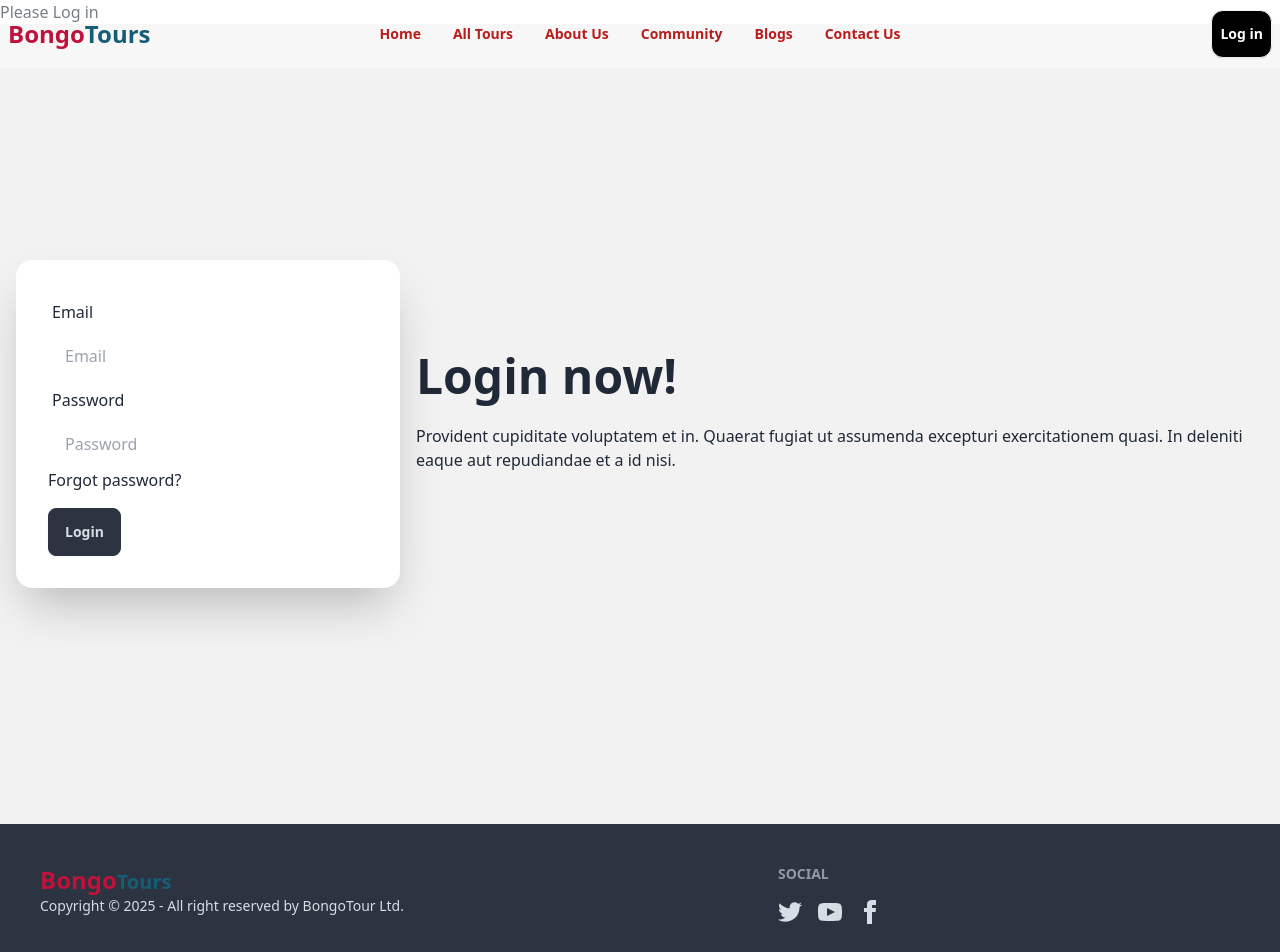
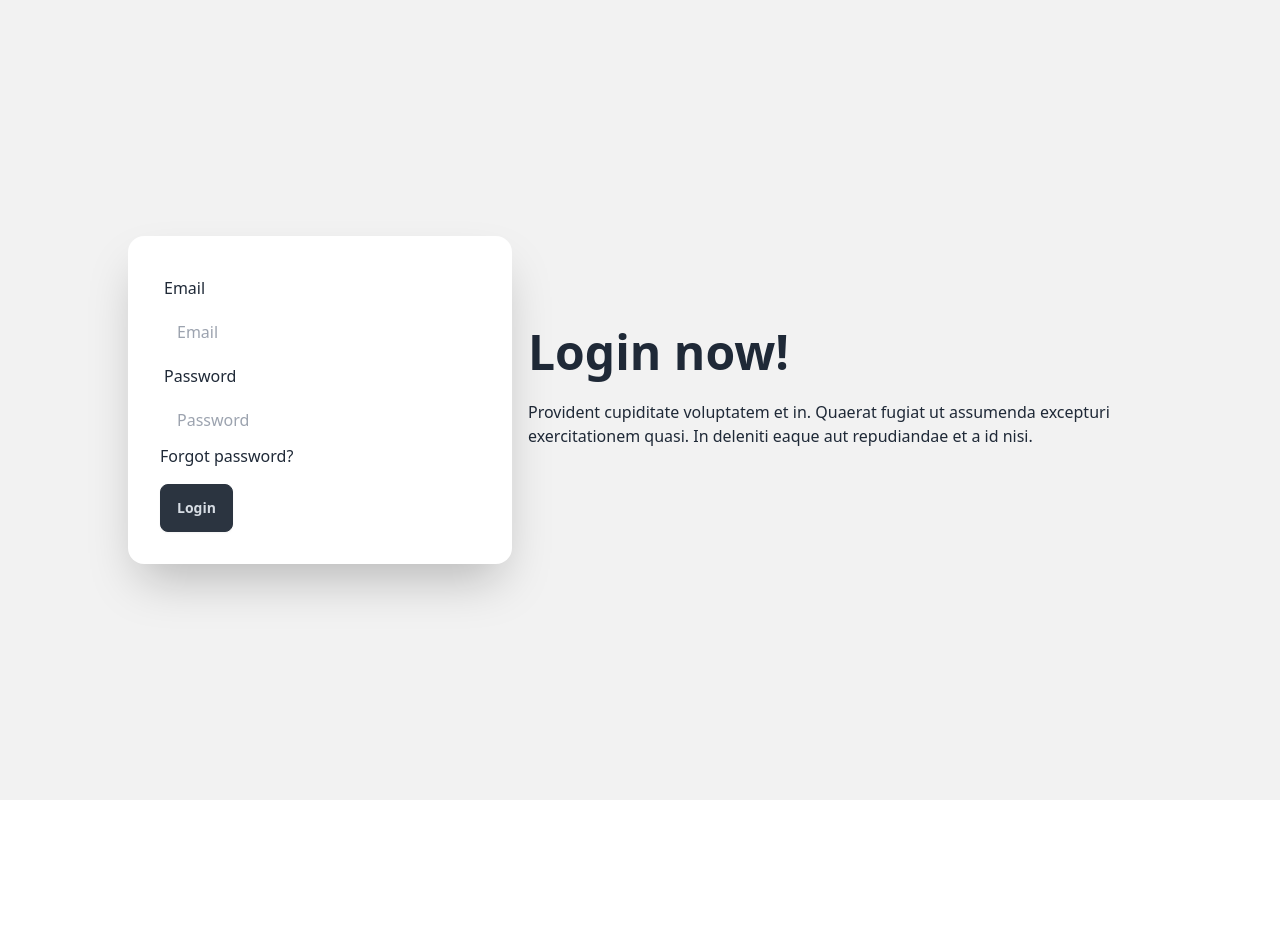
Before and after one commit to masumraheel/my-assignment-12, a React (Vite) app: page /logIn in a window 1280 px wide. Shown: the top 952 px of the page. After the commit the page ends 800 px from the top, so only its background shows below. Built offline with nearby package versions, Linux system fonts and the light colour scheme.

Commit message:
from section update

```diff
--- a/src/LayOut/Root.jsx
+++ b/src/LayOut/Root.jsx
@@ -1,14 +1,16 @@
 import React from "react";
 import NavBar from "../Components/NavBar/NavBar.Jsx";
-import { Outlet } from "react-router-dom";
+import { Outlet, useLocation } from "react-router-dom";
 import Footer from "../Components/Footer/Footer.jsx";
 
 const Root = () => {
+  const location = useLocation();
+  const noHeaderFooter = location.pathname.includes("logIn");
   return (
     <div>
-      <NavBar></NavBar>
+      {noHeaderFooter || <NavBar></NavBar>}
       <Outlet></Outlet>
-      <Footer></Footer>
+      {noHeaderFooter || <Footer></Footer>}
     </div>
   );
 };
--- a/src/Pages/Login/Login.jsx
+++ b/src/Pages/Login/Login.jsx
@@ -2,36 +2,30 @@ import React from "react";
 
 const Login = () => {
   return (
-    <div>
-      Please Log in
     <div className="hero bg-base-200 min-h-screen">
       <div className="hero-content flex-col lg:flex-row-reverse">
-          <div className="text-center lg:text-left">
+        <div className="text-center w-1/2 lg:text-left">
           <h1 className="text-5xl font-bold">Login now!</h1>
           <p className="py-6">
             Provident cupiditate voluptatem et in. Quaerat fugiat ut assumenda
-              excepturi exercitationem quasi. In deleniti eaque aut repudiandae
-              et a id nisi.
+            excepturi exercitationem quasi. In deleniti eaque aut repudiandae et
+            a id nisi.
           </p>
         </div>
-          <div className="card bg-base-100 w-full max-w-sm shrink-0 shadow-2xl">
-            <div className="card-body">
+        <div className="card bg-base-100  w-full max-w-sm  shadow-2xl">
+          <from className="card-body ">
             <fieldset className="fieldset">
               <label className="label">Email</label>
-                <input type="email" className="input" placeholder="Email" />
+              <input type="email" name="email" className="input" placeholder="Email" />
               <label className="label">Password</label>
-                <input
-                  type="password"
-                  className="input"
-                  placeholder="Password"
-                />
+              <input type="password" name="password" className="input" placeholder="Password" />
               <div>
                 <a className="link link-hover">Forgot password?</a>
               </div>
-                <button className="btn btn-neutral mt-4">Login</button>
+              {/* <button className="btn btn-neutral mt-4">Login</button> */}
+              <input className="btn btn-neutral mt-4" type="submit" value="Login" />
             </fieldset>
-            </div>
-          </div>
+          </from>
         </div>
       </div>
     </div>
```
Lines whose indentation alone changed are shown as unchanged.
